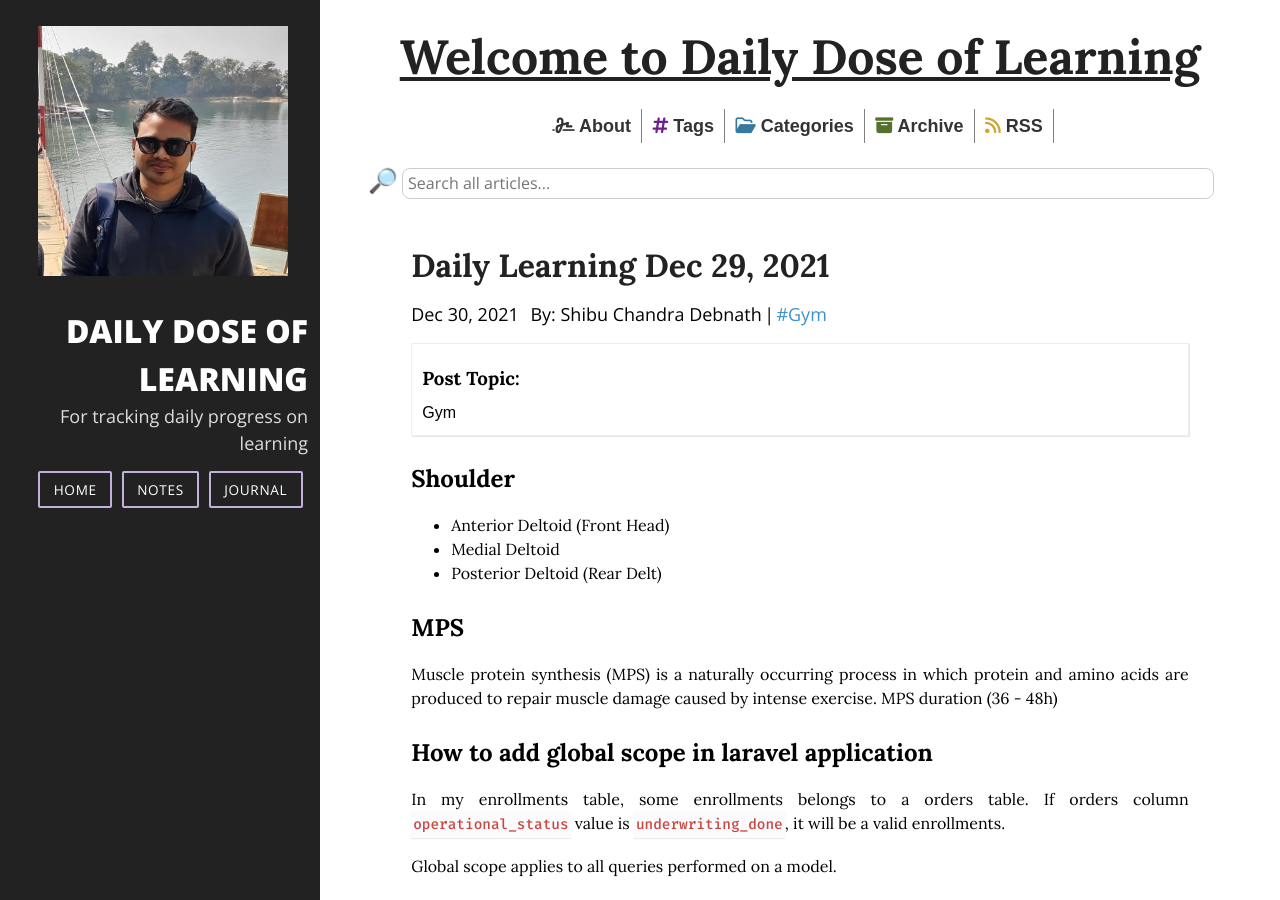
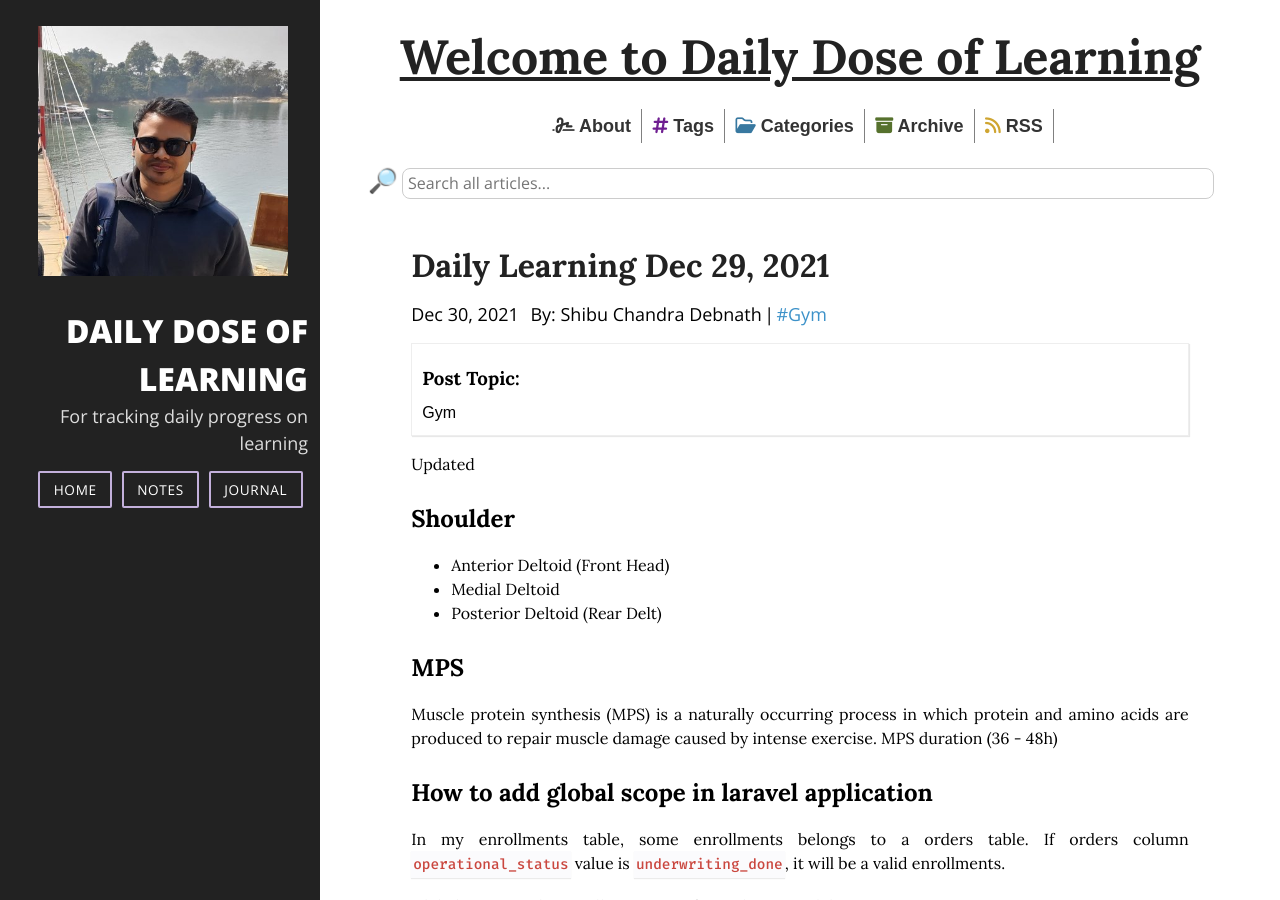
Before and after one commit to polodev/daily-dose, a Jekyll site: the page built from _posts/2021-12-30-daily-learning-dec-30-2021.markdown, in a window 1280 px wide and 900 px high. Built offline with Jekyll 4.4.1, drawn with Linux system fonts in a browser that asks for light colours; nearby versions of some CDN libraries.

Commit message:
--updated--

```diff
--- a/_posts/2021-10-10-daily-learning-oct-10-2021.markdown
+++ b/_posts/2021-10-10-daily-learning-oct-10-2021.markdown
@@ -9,8 +9,6 @@ tags:
 category:
   - Programming
 ---
-
-Updated
 
 Today I have gone through a problem while using laravel collection. My collection required a custom keys for each record.
 I have achieved this by using `mapWithKeys` method
--- a/_posts/2021-12-30-daily-learning-dec-30-2021.markdown
+++ b/_posts/2021-12-30-daily-learning-dec-30-2021.markdown
@@ -8,6 +8,7 @@ tags:
 category:
   - Gym
 ---
+Updated
 
 ## Shoulder
 * Anterior Deltoid (Front Head)
```
